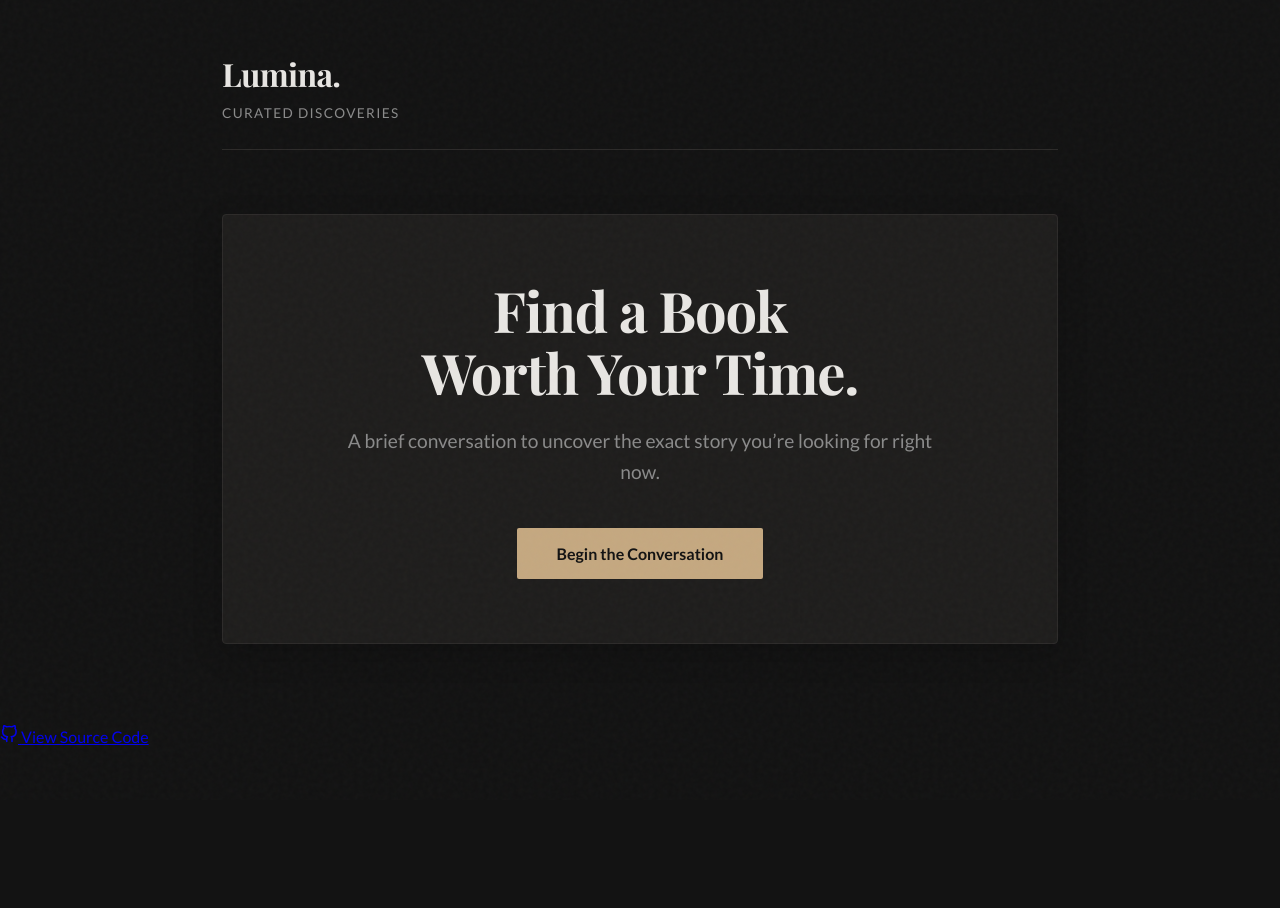
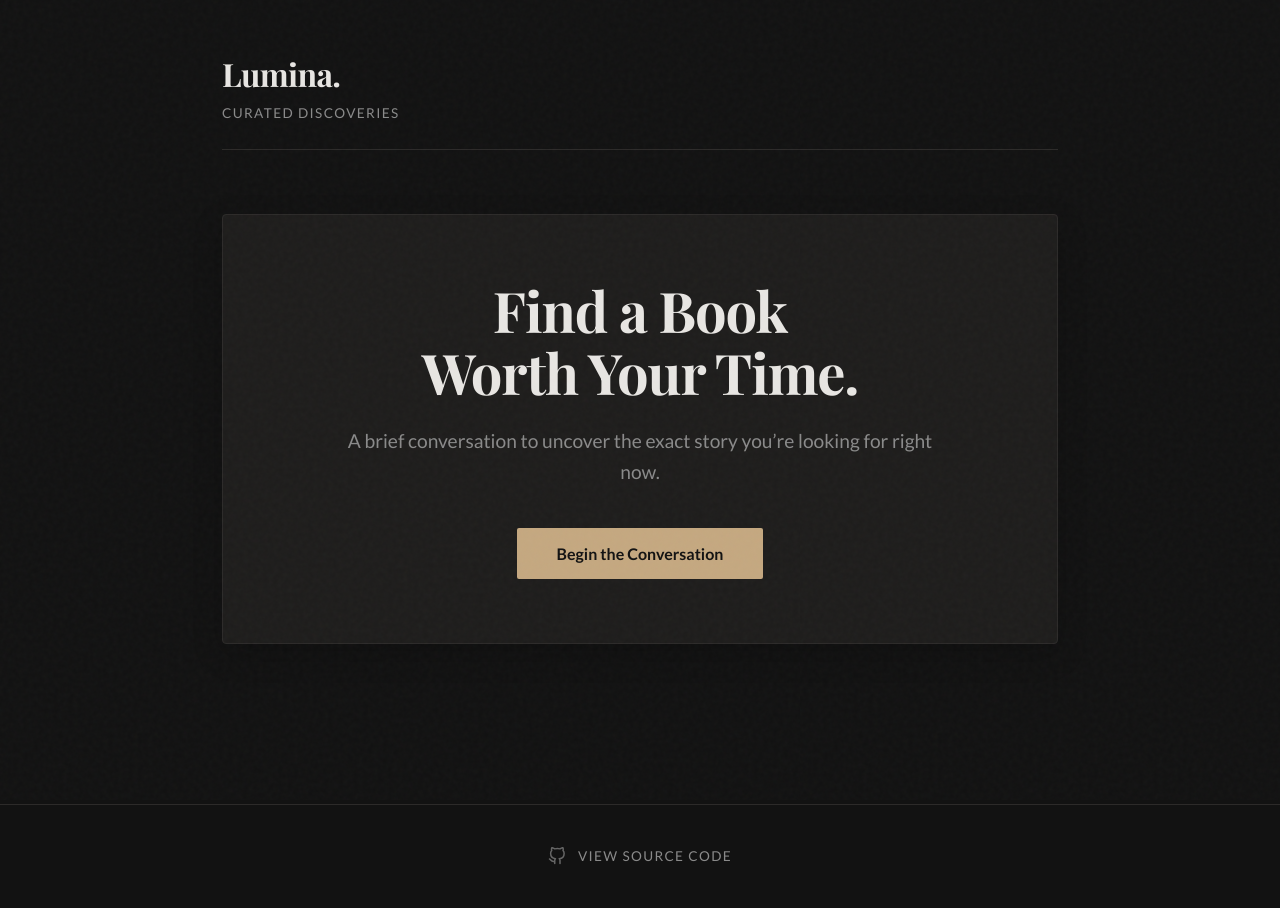
Before and after one commit to themehmi/Book-Recommendation-System-Using-API, a Flask app: page / in a window 1280 px wide. Before the commit the page ends 745 px from the top, so only its background shows below. Run offline with Flask 3, Linux system fonts and the light colour scheme; some libraries are stand-ins or nearby versions; some web fonts are replaced.

Commit message:
Add footer and source link styles
Add styles for footer and source link elements.

```diff
--- a/static/style.css
+++ b/static/style.css
@@ -349,3 +349,43 @@ body {
     .headline-large { font-size: 2.5rem; }
     .question-text { font-size: 1.8rem; }
 }
+/* Footer & Source Link Styles */
+.site-footer {
+    margin-top: 5rem;
+    padding: 2rem 0;
+    display: flex;
+    justify-content: center;
+    border-top: 1px solid var(--border-color);
+}
+
+.source-link {
+    display: flex;
+    align-items: center;
+    gap: 0.75rem;
+    color: var(--text-muted);
+    text-decoration: none;
+    font-size: 0.85rem;
+    text-transform: uppercase;
+    letter-spacing: 0.1em;
+    transition: var(--transition);
+    padding: 0.5rem 1rem;
+    border: 1px solid transparent;
+}
+
+.source-link svg {
+    opacity: 0.7;
+}
+
+.source-link:hover {
+    color: var(--accent-color);
+    border-color: var(--border-color);
+    background: rgba(197, 168, 128, 0.05); /* Very subtle gold tint */
+}
+
+/* Ensure the footer doesn't overlap on small screens */
+@media (max-width: 600px) {
+    .site-footer {
+        margin-top: 3rem;
+        padding-bottom: 3rem;
+    }
+}
```
